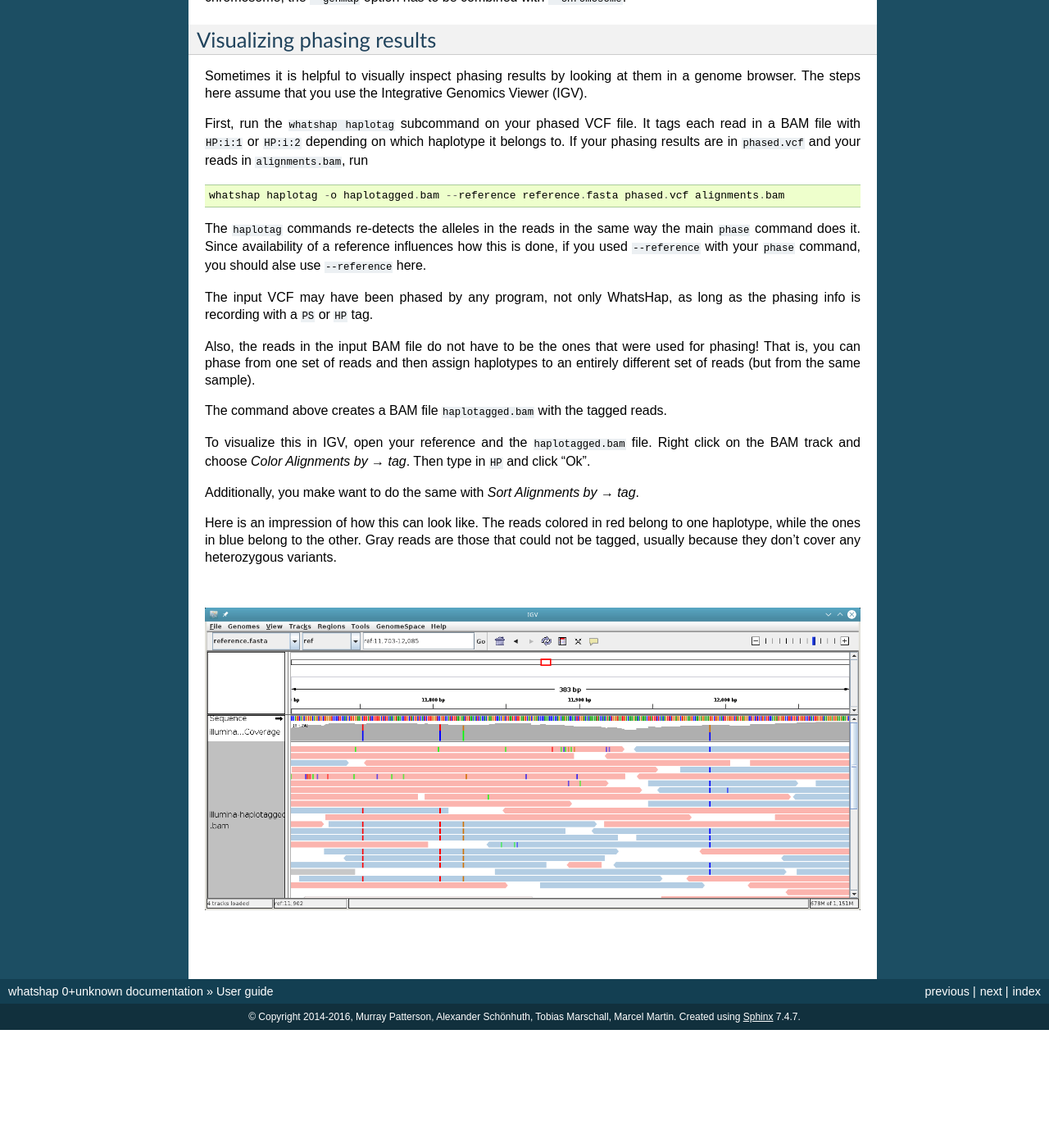
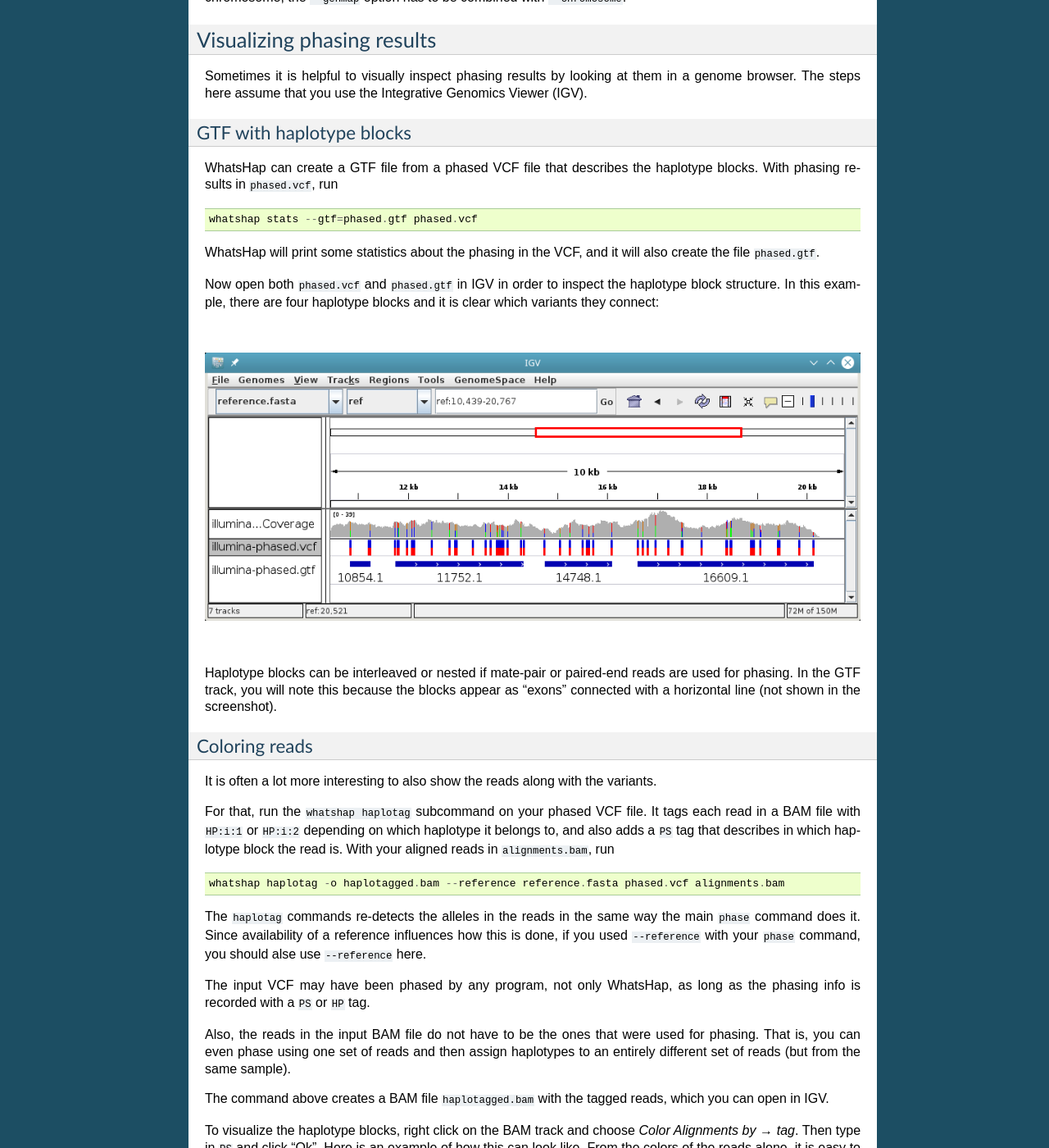
Before and after one commit to whatshap/whatshap, a Sphinx documentation site: the page built from doc/guide.rst, in a window 1280 px wide and 1400 px high, scrolled down 5585 px. Shown: the whole window at 82% size. Built offline with Sphinx 7.4.7, drawn with Linux system fonts in a browser that asks for light colours; before the commit the page ends 6841 px from its top, so only the background shows below that; some of the changed text lies outside the part shown.

Commit message:
Explain how to visualize with GTF or PS tag + screenshots

```diff
--- a/CHANGES.rst
+++ b/CHANGES.rst
@@ -1,6 +1,11 @@
 =======
 Changes
 =======
+
+in development
+--------------
+
+* Expand documentation.
 
 v0.13 (2016-10-27)
 ------------------
--- a/doc/guide.rst
+++ b/doc/guide.rst
@@ -364,10 +364,44 @@
 in a genome browser. The steps here assume that you use the Integrative Genomics
 Viewer (IGV).
 
-First, run the ``whatshap haplotag`` subcommand on your phased VCF file. It
+
+GTF with haplotype blocks
+-------------------------
+
+WhatsHap can create a GTF file from a phased VCF file that describes the
+haplotype blocks. With phasing results in ``phased.vcf``, run ::
+
+    whatshap stats --gtf=phased.gtf phased.vcf
+
+WhatsHap will print some statistics about the phasing in the VCF, and it
+will also create the file ``phased.gtf``.
+
+Now open both ``phased.vcf`` and ``phased.gtf`` in IGV in order to inspect the
+haplotype block structure. In this example, there are four haplotype blocks and
+it is clear which variants they connect:
+
+|
+
+.. image:: _static/gtf.png
+
+|
+
+Haplotype blocks can be interleaved or nested if mate-pair or paired-end reads
+are used for phasing. In the GTF track, you will note this because the blocks
+appear as “exons” connected with a horizontal line (not shown in the screenshot).
+
+
+Coloring reads
+--------------
+
+It is often a lot more interesting to also show the reads along with the
+variants.
+
+For that, run the ``whatshap haplotag`` subcommand on your phased VCF file. It
 tags each read in a BAM file with ``HP:i:1`` or ``HP:i:2`` depending on which
-haplotype it belongs to. If your phasing results are in ``phased.vcf`` and
-your reads in ``alignments.bam``, run ::
+haplotype it belongs to, and also adds a ``PS`` tag that describes in which
+haplotype block the read is. With your aligned reads in ``alignments.bam``,
+run ::
 
     whatshap haplotag -o haplotagged.bam --reference reference.fasta phased.vcf alignments.bam
 
@@ -377,19 +411,30 @@
 should alse use ``--reference`` here.
 
 The input VCF may have been phased by any program, not only WhatsHap, as long as
-the phasing info is recording with a ``PS`` or ``HP`` tag.
+the phasing info is recorded with a ``PS`` or ``HP`` tag.
 
 Also, the reads in the input BAM file do not have to be the ones that were used
-for phasing! That is, you can phase from one set of reads and then assign
+for phasing. That is, you can even phase using one set of reads and then assign
 haplotypes to an entirely different set of reads (but from the same sample).
 
-The command above creates a BAM file ``haplotagged.bam`` with the tagged reads.
+The command above creates a BAM file ``haplotagged.bam`` with the tagged reads,
+which you can open in IGV.
 
-To visualize this in IGV, open your reference and the ``haplotagged.bam`` file.
-Right click on the BAM track and choose *Color Alignments by* → *tag*. Then type
-in ``HP`` and click “Ok”.
+To visualize the haplotype blocks, right click on the BAM track and choose
+*Color Alignments by* → *tag*. Then type in ``PS`` and click “Ok”. Here is an
+example of how this can look like. From the colors of the reads alone,
+it is easy to see that there are four haplotype blocks.
 
-Additionally, you make want to do the same with *Sort Alignments by* → *tag*.
+|
+
+.. image:: _static/haplotagged-PS.png
+
+|
+
+You can also visualize the haplotype assignment. For that, choose
+*Color Alignments by* → *tag* and type in ``HP``. Additionally, you may want to
+also sort the alignments by the ``HP`` tag using the option *Sort Alignments by*
+in the right-click context menu.
 
 Here is an impression of how this can look like. The reads colored in red belong
 to one haplotype, while the ones in blue belong to the other. Gray reads are
@@ -398,6 +443,6 @@
 
 |
 
-.. image:: _static/haplotagged.png
+.. image:: _static/haplotagged-HP.png
 
 |
```
Also changed, not shown: doc/_static/gtf.png (added), doc/_static/haplotagged-HP.png (added), doc/_static/haplotagged-PS.png (added), doc/_static/haplotagged.png (deleted).
